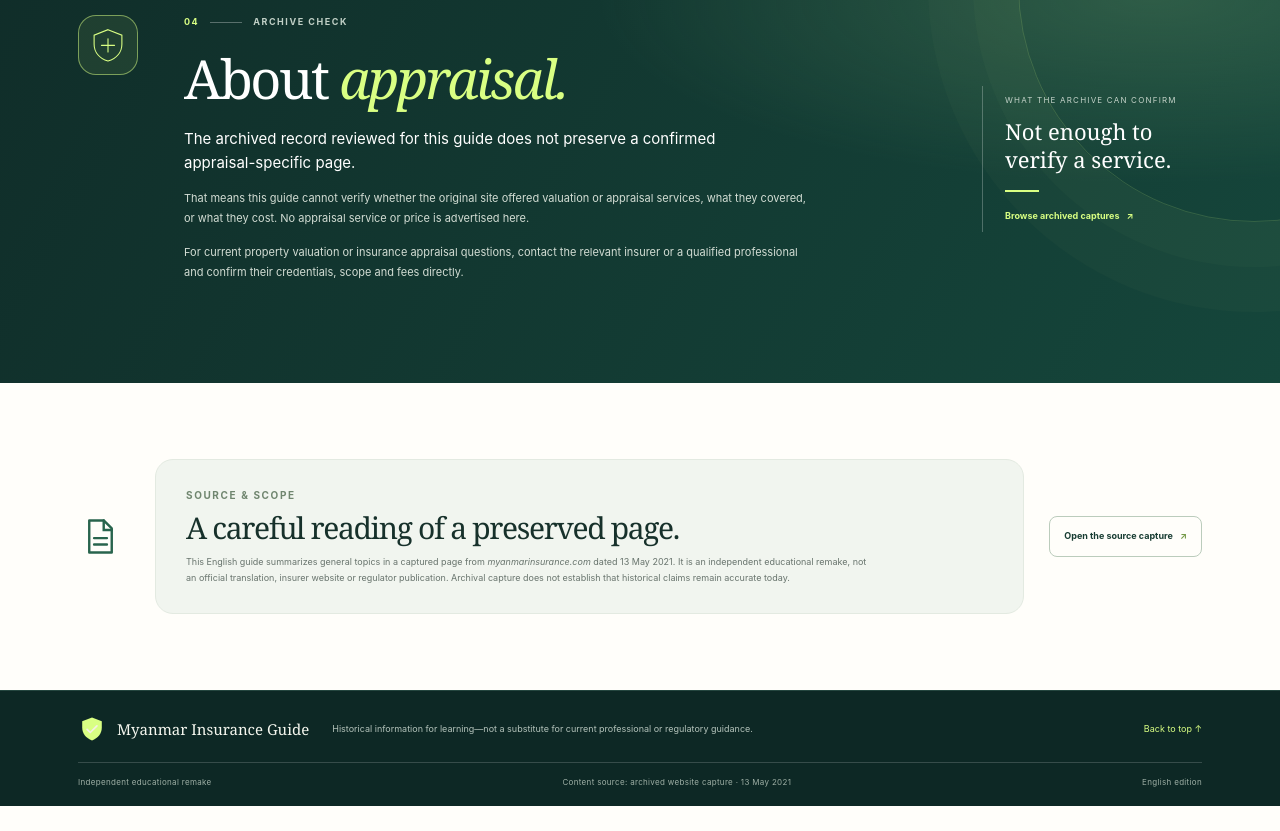
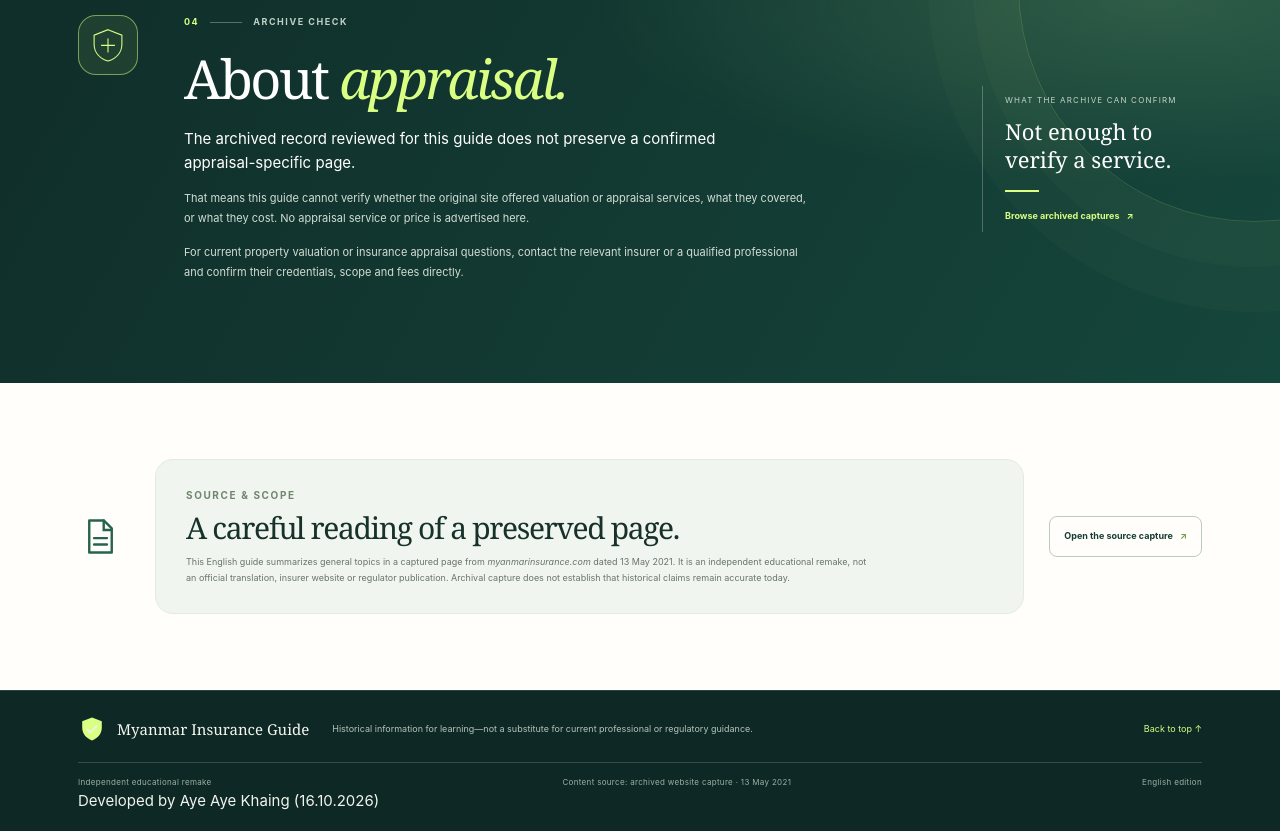
Before and after one commit to a12897031-collab/myanmarinsurance.com, a plain HTML site: page index.html in a window 1280 px wide. Shown: the part 3339-4170 px from the top of the page. Before the commit the page ends 4145 px from the top, so only its background shows below. Drawn offline with Linux system fonts and the light colour scheme.

Commit message:
index.html

```diff
--- a/index.html
+++ b/index.html
@@ -191,7 +191,9 @@
   <footer class="site-footer">
     <div class="footer-inner"><a class="footer-brand" href="#top"><span class="brand-mark" aria-hidden="true"><svg viewBox="0 0 40 40" fill="none"><path d="M20 3.5 34 9v9.2c0 8.2-5.5 14.8-14 18.3C11.5 33 6 26.4 6 18.2V9l14-5.5Z" fill="currentColor"/><path d="M13 20.5 17.5 25 27 15.5" stroke="#F5F0E6" stroke-width="2.5" stroke-linecap="round" stroke-linejoin="round"/></svg></span><span>Myanmar Insurance Guide</span></a><p>Historical information for learning—not a substitute for current professional or regulatory guidance.</p><a class="back-to-top" href="#top">Back to top ↑</a></div>
     <div class="footer-bottom"><span>Independent educational remake</span><span>Content source: archived website capture · 13 May 2021</span><span>English edition</span></div>
-  </footer>
+ <div class="developer-credit">
+        Developed by Aye Aye Khaing (16.10.2026)
+      </div> </footer>
   <script>
 (() => {
   const menuButton = document.querySelector('.menu-toggle');
```
